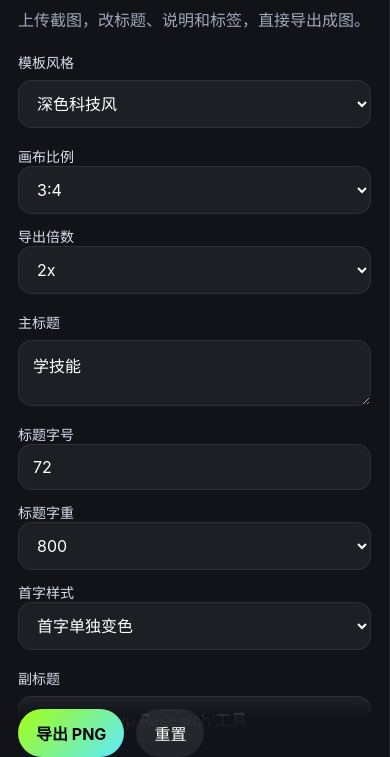
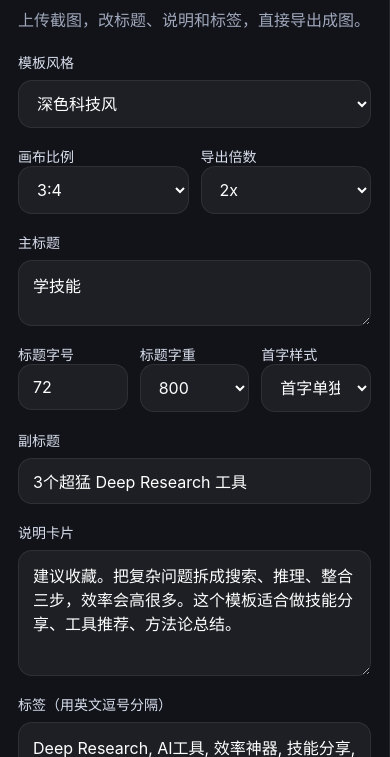
Before and after one commit to sheep1014/xiaohongshu-image-tool, a plain HTML site: page index.html in a window 390 px wide. Shown: the part 87-844 px from the top of the page. Drawn offline with nearby package versions, Linux system fonts and the light colour scheme.

Commit message:
fix: revert mobile-first layout changes

```diff
--- a/styles.css
+++ b/styles.css
@@ -376,17 +376,4 @@ textarea {
   .image-placeholder {
     min-height: 280px;
   }
-
-  .tri-grid-mobile,
-  .color-grid,
-  .inline-grid {
-    grid-template-columns: 1fr;
-  }
-
-  .sticky-actions {
-    position: sticky;
-    bottom: 0;
-    padding-top: 8px;
-    background: linear-gradient(180deg, rgba(17, 19, 25, 0), rgba(17, 19, 25, 0.95) 28%);
-  }
 }
```
